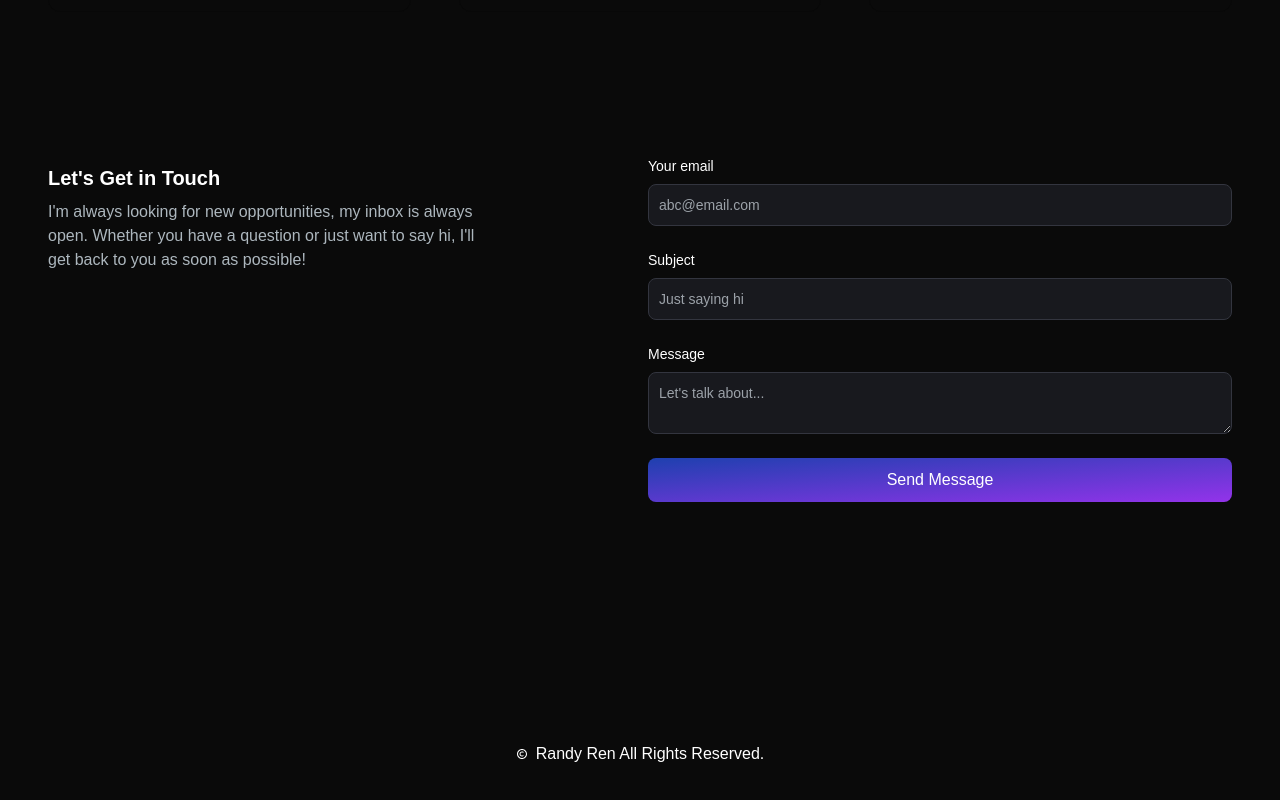
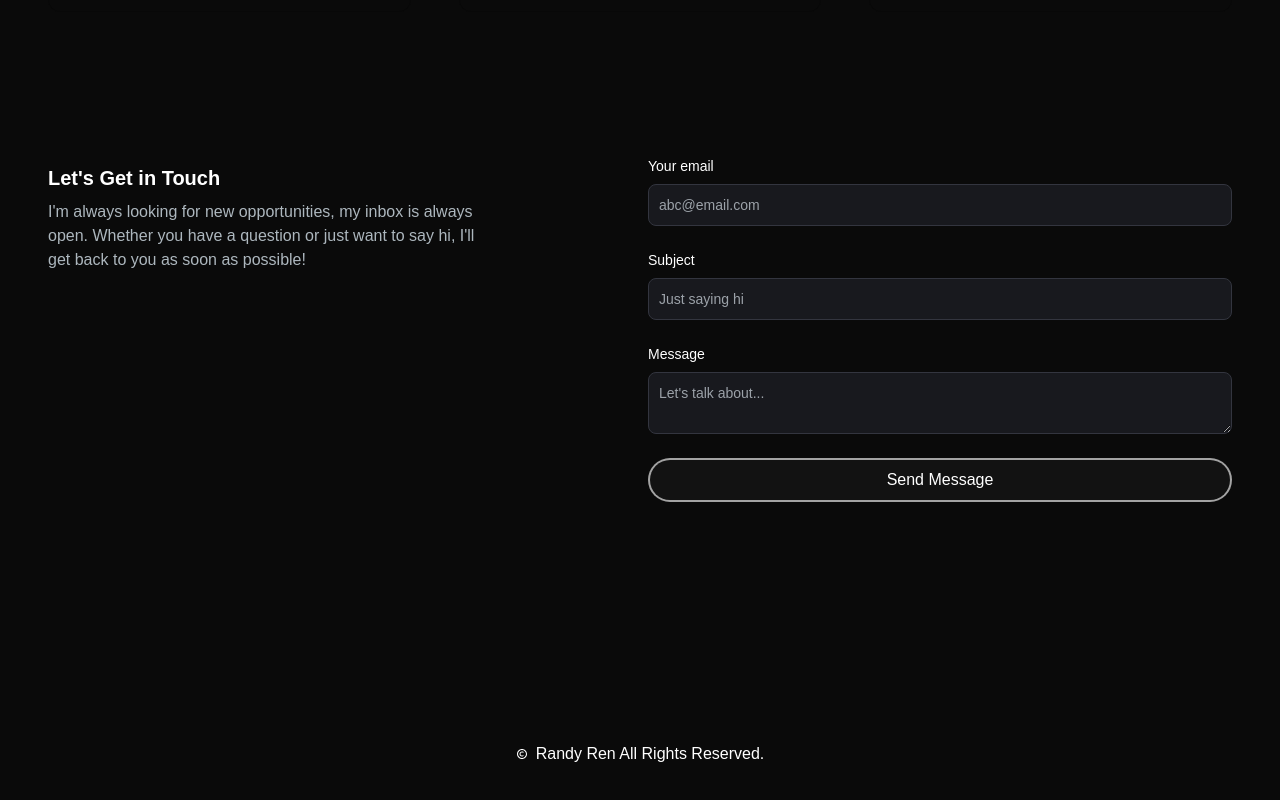
Before and after one commit to randyren278/randy-portfolio, a Next.js app: page / in a window 1280 px wide. Shown: the part 2795-3595 px from the top of the page. Built offline with nearby package versions, Linux system fonts and the light colour scheme.

Commit message:
email section continuity

```diff
--- a/app/components/EmailSection.tsx
+++ b/app/components/EmailSection.tsx
@@ -2,7 +2,7 @@
 import React, { useState } from "react";
 
 const EmailSection = () => {
-  const [emailSubmitted, setEmailSubmitted] = useState(false);
+  const [buttonText, setButtonText] = useState("Send Message");
 
   const handleSubmit = async (e: React.FormEvent<HTMLFormElement>) => {
     e.preventDefault();
@@ -11,6 +11,10 @@ const EmailSection = () => {
       subject: { value: string };
       message: { value: string };
     };
+
+    // Set button to "Sending..."
+    setButtonText("Sending...");
+
     const data = {
       email: target.email.value,
       subject: target.subject.value,
@@ -36,24 +40,24 @@ const EmailSection = () => {
 
       if (response.status === 200) {
         console.log("Message sent.");
-        setEmailSubmitted(true);
+        setButtonText("Message sent!");
 
-        // Clear the form inputs after a delay
+        // Clear the form inputs right away
+        target.email.value = "";
+        target.subject.value = "";
+        target.message.value = "";
+
+        // Switch back to "Send Message" after 2 seconds
         setTimeout(() => {
-          target.email.value = "";
-          target.subject.value = "";
-          target.message.value = "";
-
-          // Switch back to "Send Message" after another delay
-          setTimeout(() => {
-            setEmailSubmitted(false);
-          }, 2000);
-        }, 2000); // Adjust the delay as needed
+          setButtonText("Send Message");
+        }, 2000);
       } else {
         console.error("Failed to send message:", resData);
+        setButtonText("Send Message");
       }
     } catch (error) {
       console.error("Error sending message:", error);
+      setButtonText("Send Message");
     }
   };
 
@@ -87,9 +91,7 @@ const EmailSection = () => {
               type="email"
               id="email"
               required
-              className={`bg-[#18191E] border border-[#33353F] placeholder-[#9CA2A9] text-sm rounded-lg block w-full p-2.5 transition-colors duration-1000 ${
-                emailSubmitted ? "text-transparent" : "text-gray-100"
-              }`}
+              className={`bg-[#18191E] border border-[#33353F] placeholder-[#9CA2A9] text-sm rounded-lg block w-full p-2.5 transition-opacity duration-500 opacity-100`}
               placeholder="abc@email.com"
             />
           </div>
@@ -105,9 +107,7 @@ const EmailSection = () => {
               type="text"
               id="subject"
               required
-              className={`bg-[#18191E] border border-[#33353F] placeholder-[#9CA2A9] text-sm rounded-lg block w-full p-2.5 transition-colors duration-1000 ${
-                emailSubmitted ? "text-transparent" : "text-gray-100"
-              }`}
+              className={`bg-[#18191E] border border-[#33353F] placeholder-[#9CA2A9] text-sm rounded-lg block w-full p-2.5 transition-opacity duration-500 opacity-100`}
               placeholder="Just saying hi"
             />
           </div>
@@ -121,17 +121,17 @@ const EmailSection = () => {
             <textarea
               name="message"
               id="message"
-              className={`bg-[#18191E] border border-[#33353F] placeholder-[#9CA2A9] text-sm rounded-lg block w-full p-2.5 transition-colors duration-1000 ${
-                emailSubmitted ? "text-transparent" : "text-gray-100"
-              }`}
+              className={`bg-[#18191E] border border-[#33353F] placeholder-[#9CA2A9] text-sm rounded-lg block w-full p-2.5 transition-opacity duration-500 opacity-100`}
               placeholder="Let's talk about..."
             />
           </div>
           <button
             type="submit"
-            className="bg-gradient-to-br from-blue-800 to-purple-600 hover:bg-gradient-to-br hover:from-purple-600 hover:to-blue-800 text-white font-medium py-2.5 px-5 rounded-lg w-full transition-opacity duration-1000"
+            className="inline-block py-0.5 px-0.5 rounded-full bg-gradient-to-br bg-neutral-400 hover:bg-neutral-200 hover:scale-105 transition-transform duration-200 text-white"
           >
-            {emailSubmitted ? "Message sent!" : "Send Message"}
+            <span className="block bg-[#121212] hover:bg-neutral-900 rounded-full px-5 py-2 text-center">
+              {buttonText}
+            </span>
           </button>
         </form>
       </div>
```
